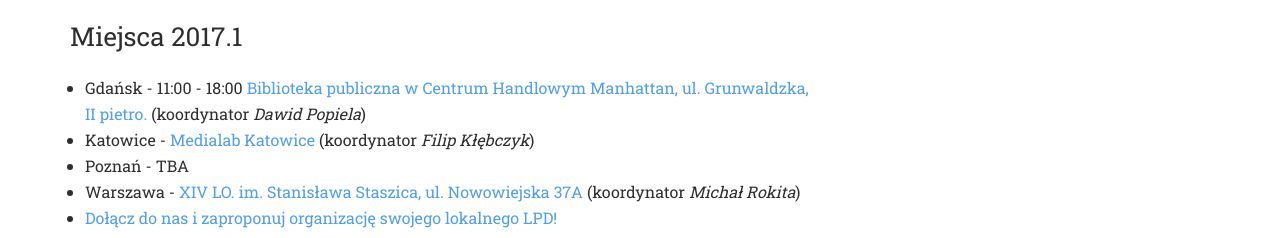
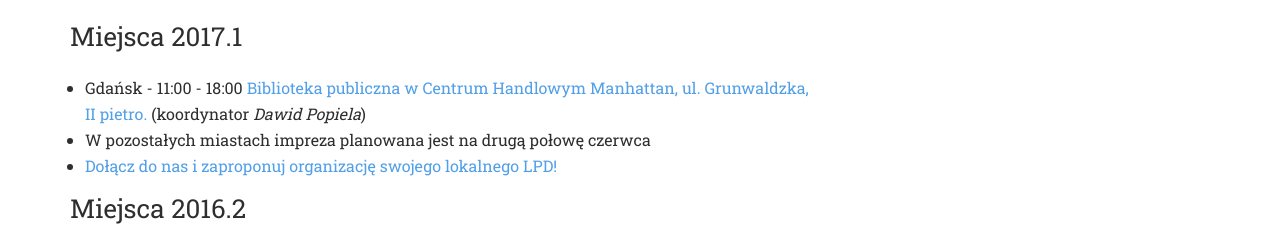
Before and after one commit to fk-lx/lpd-pl-site, a plain HTML site: page en/index.html in a window 1280 px wide. Shown: the part 705-943 px from the top of the page. Drawn offline with nearby package versions, Linux system fonts and the light colour scheme.

Commit message:
Synchronized build

```diff
--- a/en/index.html
+++ b/en/index.html
@@ -123,9 +123,7 @@
 <h2>Miejsca 2017.1</h2>
 <ul>
 <li>Gdańsk - 11:00 - 18:00 <a href="http://www.wbpg.org.pl/biblioteka_manhattan">Biblioteka publiczna w Centrum Handlowym Manhattan, ul. Grunwaldzka, II pietro.</a> (koordynator <em>Dawid Popiela</em>)</li>
-<li>Katowice - <a href="https://medialabkatowice.eu/">Medialab Katowice</a> (koordynator <em>Filip Kłębczyk</em>) </li>
-<li>Poznań - TBA</li>
-<li>Warszawa -  <a href="https://www.staszic.waw.pl/pl/">XIV LO. im. Stanisława Staszica, ul. Nowowiejska 37A</a> (koordynator <em>Michał Rokita</em>)</li>
+<li>W pozostałych miastach impreza planowana jest na drugą połowę czerwca</li>
 <li><a href="https://goo.gl/forms/zu74NopV27QdwG0z2">Dołącz do nas i zaproponuj organizację swojego lokalnego LPD!</a></li>
 </ul>
 <h2>Miejsca 2016.2</h2>
```
Also changed, not shown: index.html (+1 -3 lines).
